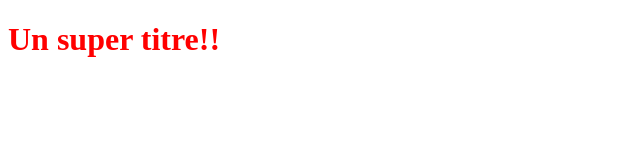
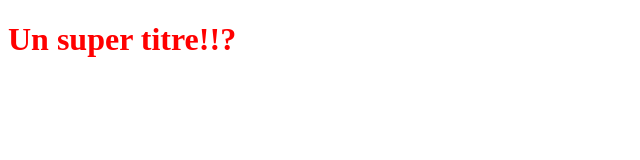
Before and after one commit to sebzh29/OpenclassroomsProject, a plain HTML site: page index.html in a window 1280 px wide. Shown: the full height of the page, 0-640 px from the left. Drawn offline with Linux system fonts and the light colour scheme.

Commit message:
modification titre H1 2

```diff
--- a/index.html
+++ b/index.html
@@ -8,7 +8,7 @@
     <title>Titre</title>
 </head>
 <body>
-    <h1>Un super titre!!</h1>
+    <h1>Un super titre!!?</h1>
 
 </body>
 </html>
```
